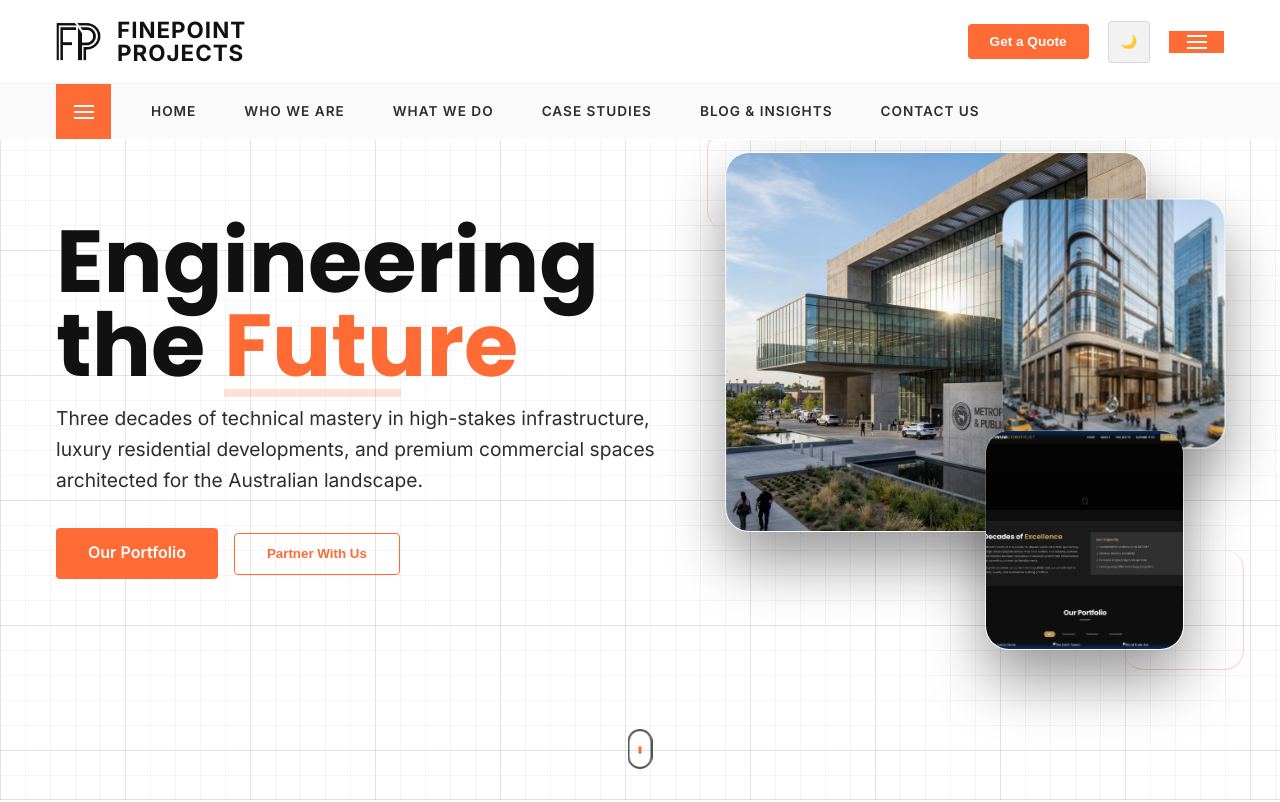
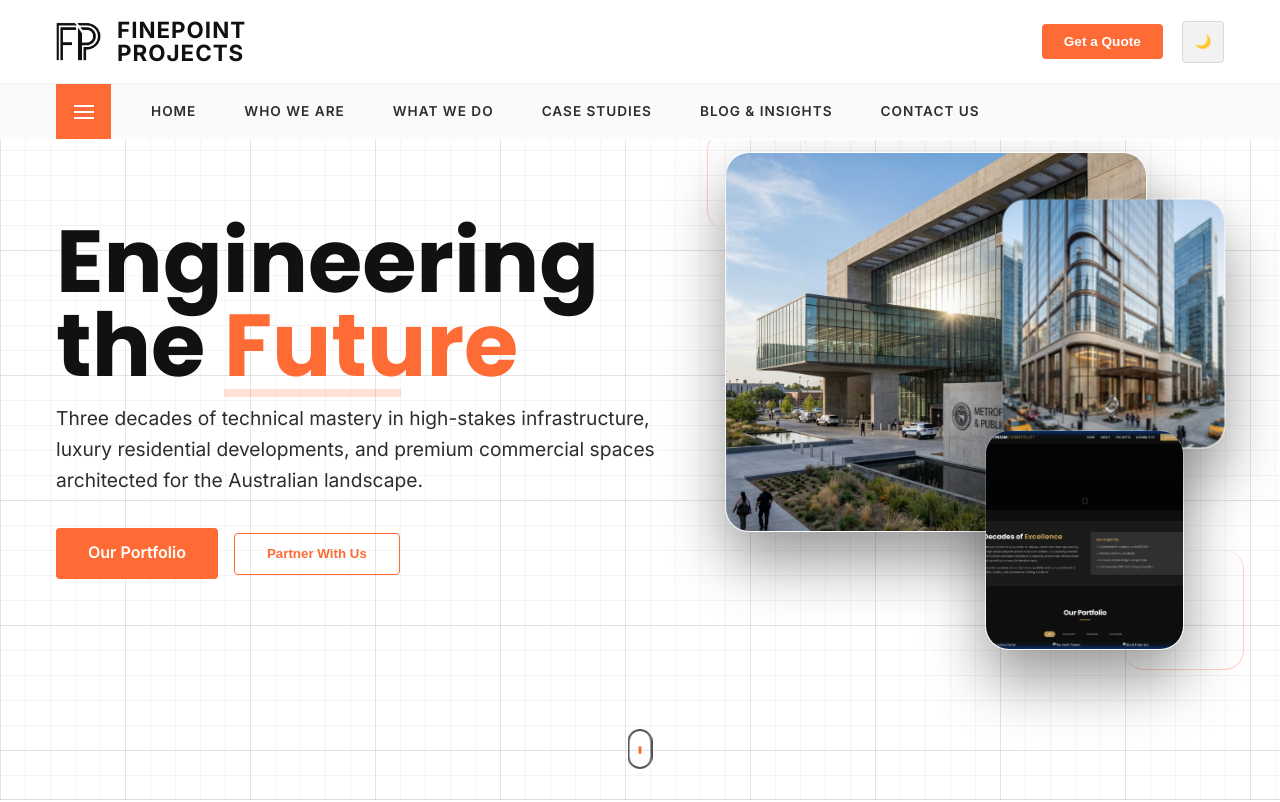
Before and after one commit to iamrgalisanao/finepoint, a React (Vite) app: page / in a window 1280 px wide. Shown: the top 802 px of the page. Built offline with nearby package versions, Linux system fonts and the light colour scheme.

Commit message:
UI Fix: Hide mobile hamburger toggle on desktop view

```diff
--- a/src/components/Navbar.css
+++ b/src/components/Navbar.css
@@ -25,7 +25,7 @@
 
 /* Utils */
 .mobile-only {
-    display: none;
+    display: none !important;
 }
 
 .desktop-only {
@@ -195,7 +195,7 @@
 
 @media (max-width: 992px) {
     .mobile-only {
-        display: flex;
+        display: flex !important;
     }
 
     .desktop-only {
```
